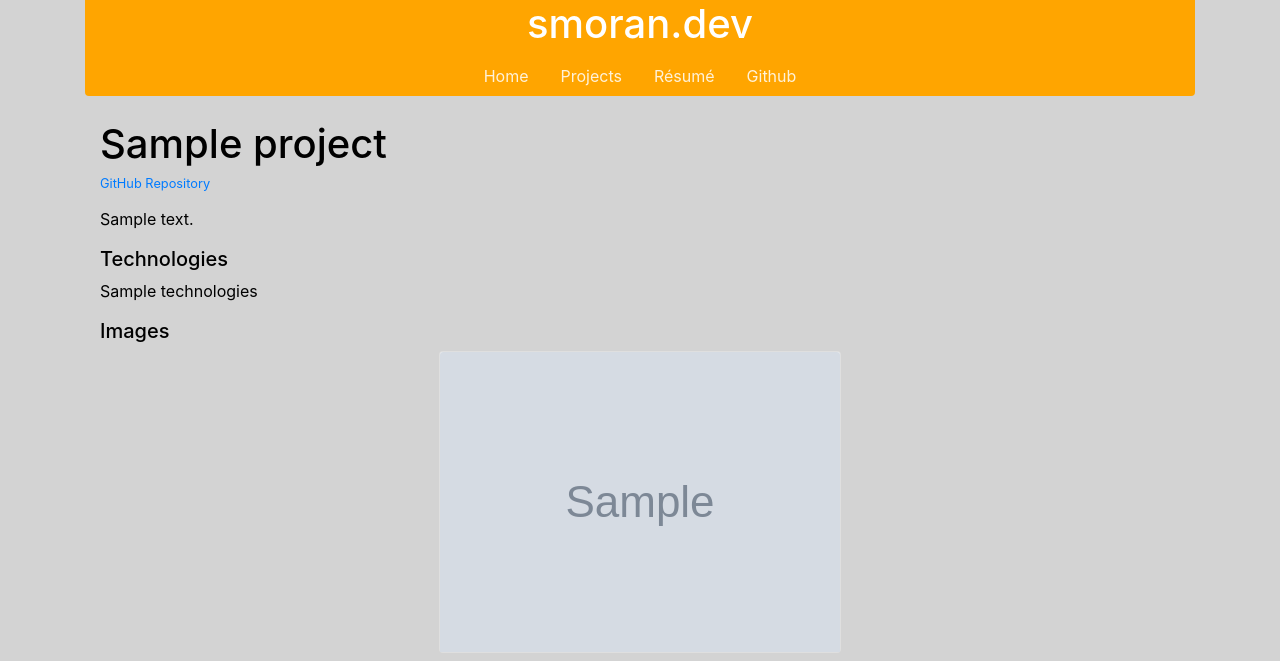
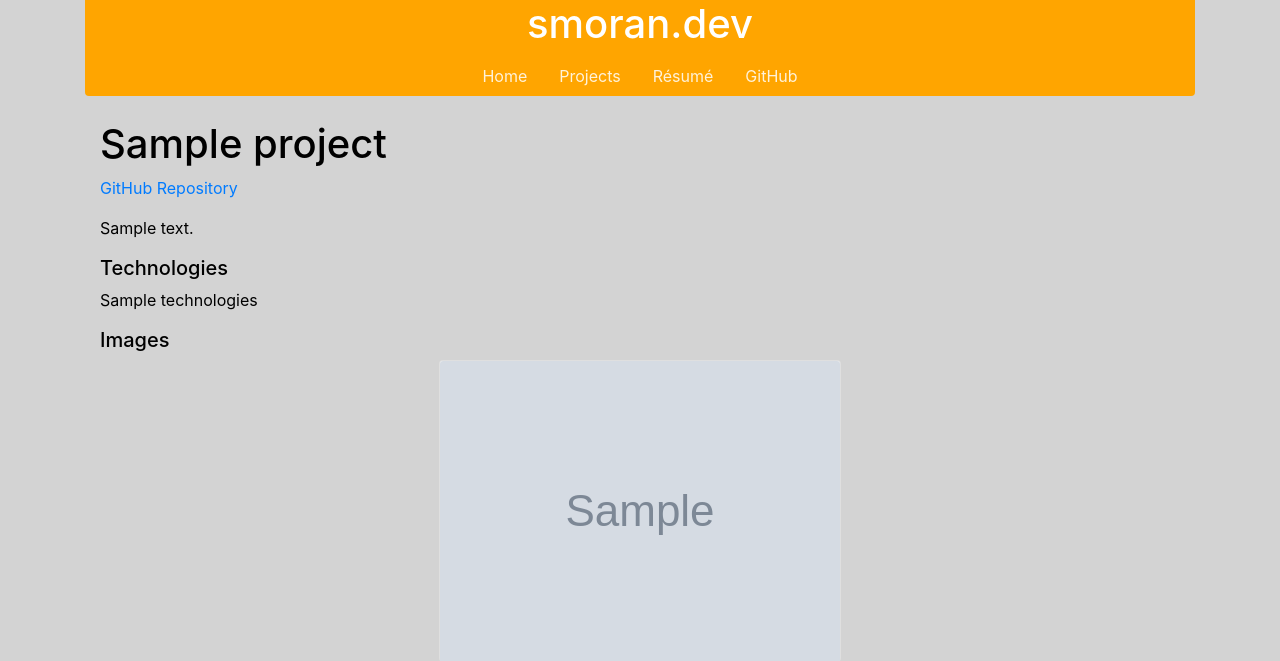
Before and after one commit to sdmoran/smoran.dev, a Django app: template smorandev/templates/smorandev/project.html in a window 1280 px wide. Shown: the top 661 px of the page. Run offline with Django 3.2, Linux system fonts and the light colour scheme; the template is opened without the code that fills it: most values are stand-ins (such as "Sample title", 1, 10 or a date in 2020); grey boxes marked "Sample" are stand-in pictures; some libraries are stand-ins or nearby versions.

Commit message:
Added GitHub link to project model and fixed GitHub spelling

```diff
--- a/smorandev/admin.py
+++ b/smorandev/admin.py
@@ -5,7 +5,7 @@ from .models import Project
 class ProjectAdmin(admin.ModelAdmin):
     # Removes slug field from visibility in admin view.
     fieldsets = [
-        (None, {'fields': ('project_name', 'project_detail', 'blurb', 'technologies', 'image', 'image_size', 'webgl_path',
+        (None, {'fields': ('project_name', 'project_detail', 'github', 'blurb', 'technologies', 'image', 'image_size', 'webgl_path',
                            'webgl_fshader', 'webgl_vshader')}),
         ]
 
--- a/smorandev/models.py
+++ b/smorandev/models.py
@@ -6,6 +6,7 @@ DEFAULT_LINK = "https://s3.us-east-2.amazonaws.com/smoran.dev/images/default.png
 class Project(models.Model):
     project_name = models.CharField(primary_key=True, verbose_name="Name", max_length=100)
     project_detail = models.TextField(verbose_name="Description", default="Description")
+    github = models.URLField(verbose_name="Github Link", default=None, blank=True, null=True)
     blurb = models.TextField(verbose_name="Blurb", default="Sample text")
     technologies = models.TextField(default="Python, probably")
     image = models.TextField(verbose_name="Image Link", default=DEFAULT_LINK)
--- a/smorandev/templates/smorandev/base.html
+++ b/smorandev/templates/smorandev/base.html
@@ -28,7 +28,7 @@
                                 <a class="nav-link" href="{% url 'smorandev:resume' %}">Résumé</a>
                             </li>
                             <li class="nav-item">
-                                <a class="nav-link" href="https://github.com/sdmoran">Github</a>
+                                <a class="nav-link" href="https://github.com/sdmoran">GitHub</a>
                             </li>
                         </ul>
                 </div>
--- a/smorandev/templates/smorandev/project.html
+++ b/smorandev/templates/smorandev/project.html
@@ -8,7 +8,7 @@
         <div class="col sm" style="color: black;">
             <h1>{{ project.project_name }}</h1>
             {% if project.github %}
-                <h6 class="small lighter-text"><a href="{{ project.github }}">GitHub Repository</a></h6>
+                <p><a href="{{ project.github }}">GitHub Repository</a></p>
             {% endif %}
             <p>
                 {{ project.project_detail|linebreaks }}
```
Also changed, not shown: db.sqlite3.
